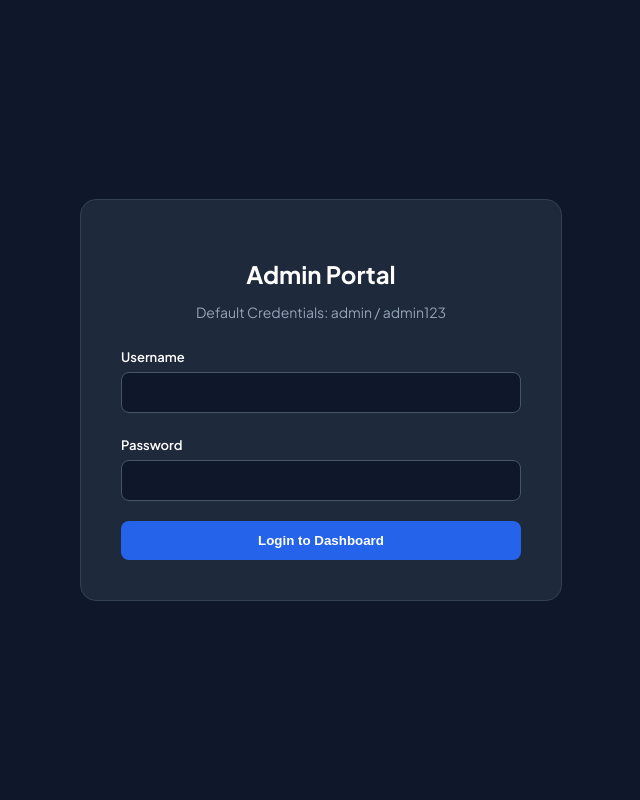
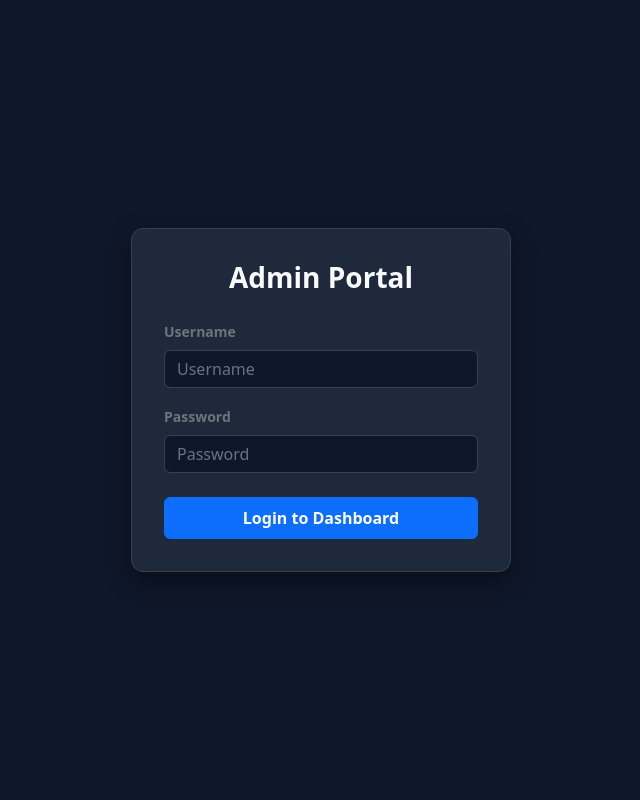
Before and after one commit to rroonjha55o2-cell/NexusDigital-Web-Project, a PHP site: page /admin_login.php in a window 1280 px wide. Shown: the whole page, without its empty margins (319-959 px from the left). Run offline with PHP 8.4, Linux system fonts and the light colour scheme.

Commit message:
Update admin_login.php

```diff
--- a/admin_login.php
+++ b/admin_login.php
@@ -1,63 +1,93 @@
 <?php
-// NexusDigital - Admin Authentication
-// Handles secure admin login credentials and session initialization
+// NexusDigital - Admin Login Panel
 session_start();
 include('db.php');
 
-$error = "";
+if (isset($_SESSION['admin_logged_in'])) {
+    header('Location: admin_dashboard.php');
+    exit();
+}
 
-if ($_SERVER["REQUEST_METHOD"] == "POST") {
-    $username = $conn->real_escape_string($_POST['username']);
-    $password = $_POST['password'];
+$error = '';
 
-    $result = $conn->query("SELECT * FROM admin_users WHERE username='$username'");
-    if ($result && $result->num_rows > 0) {
-        $admin = $result->fetch_assoc();
-        // Checking plaintext or hash for simplicity
-        if ($password === $admin['password']) {
+if ($_SERVER['REQUEST_METHOD'] == 'POST') {
+    $username = trim($_POST['username']);
+    $password = trim($_POST['password']);
+
+    // Custom Admin Credentials Verification
+    if ($username === 'Abdul rehman' && $password === 'rehman5502') {
         $_SESSION['admin_logged_in'] = true;
-            $_SESSION['admin_username'] = $admin['username'];
-            header("Location: admin_dashboard.php");
+        header('Location: admin_dashboard.php');
         exit();
     } else {
-            $error = "Invalid Password!";
-        }
-    } else {
-        $error = "Admin user not found!";
+        $error = 'Ghalat Username ya Password!';
     }
 }
 ?>
+
 <!DOCTYPE html>
 <html lang="en">
 <head>
     <meta charset="UTF-8">
-    <title>Admin Login | NexusDigital</title>
-    <link href="https://fonts.googleapis.com/css2?family=Plus+Jakarta+Sans:wght@400;600;700&display=swap" rel="stylesheet">
+    <meta name="viewport" content="width=device-width, initial-scale=1.0">
+    <title>Admin Login - NexusDigital</title>
+    <link href="https://cdn.jsdelivr.net/npm/bootstrap@5.3.0/dist/css/bootstrap.min.css" rel="stylesheet">
     <style>
-        body { background: #0f172a; color: white; font-family: 'Plus Jakarta Sans', sans-serif; display: flex; align-items: center; justify-content: center; height: 100vh; margin: 0; }
-        .login-card { background: #1e293b; padding: 40px; border-radius: 16px; width: 100%; max-width: 400px; border: 1px solid #334155; }
-        .form-control { width: 100%; padding: 12px; margin-top: 6px; margin-bottom: 20px; border-radius: 8px; border: 1px solid #475569; background: #0f172a; color: white; box-sizing: border-box; }
-        .btn { width: 100%; padding: 12px; background: #2563eb; color: white; border: none; border-radius: 8px; font-weight: 700; cursor: pointer; }
+        body {
+            background-color: #0f172a;
+            color: #f8fafc;
+            min-height: 100vh;
+            display: flex;
+            align-items: center;
+            justify-content: center;
+            padding: 15px;
+        }
+        .login-card {
+            background-color: #1e293b;
+            border: 1px solid #334155;
+            border-radius: 12px;
+            padding: 2rem;
+            width: 100%;
+            max-width: 380px;
+            box-shadow: 0 10px 25px rgba(0, 0, 0, 0.4);
+        }
+        .form-control {
+            background-color: #0f172a;
+            border: 1px solid #334155;
+            color: #ffffff;
+        }
+        .form-control:focus {
+            background-color: #0f172a;
+            border-color: #3b82f6;
+            color: #ffffff;
+            box-shadow: 0 0 0 0.25rem rgba(59, 130, 246, 0.25);
+        }
+        .form-control::placeholder {
+            color: #64748b;
+        }
     </style>
 </head>
 <body>
+
 <div class="login-card">
-        <h2 style="margin-bottom: 8px; text-align: center;">Admin Portal</h2>
-        <p style="color: #94a3b8; font-size: 14px; text-align: center; margin-bottom: 24px;">Default Credentials: admin / admin123</p>
+    <h3 class="text-center fw-bold mb-4">Admin Portal</h3>
 
     <?php if($error): ?>
-            <div style="background: #fee2e2; color: #b91c1c; padding: 10px; border-radius: 6px; font-size: 13px; margin-bottom: 15px;"><?php echo $error; ?></div>
+        <div class="alert alert-danger py-2 small text-center"><?php echo $error; ?></div>
     <?php endif; ?>
 
     <form method="POST">
-            <label style="font-size: 13px; font-weight: 600;">Username</label>
-            <input type="text" name="username" class="form-control" required>
-
-            <label style="font-size: 13px; font-weight: 600;">Password</label>
-            <input type="password" name="password" class="form-control" required>
-
-            <button type="submit" class="btn">Login to Dashboard</button>
+        <div class="mb-3">
+            <label class="form-label small text-secondary fw-semibold">Username</label>
+            <input type="text" name="username" class="form-control" placeholder="Username" required autocomplete="off">
+        </div>
+        <div class="mb-4">
+            <label class="form-label small text-secondary fw-semibold">Password</label>
+            <input type="password" name="password" class="form-control" placeholder="Password" required>
+        </div>
+        <button type="submit" class="btn btn-primary w-100 fw-semibold py-2">Login to Dashboard</button>
     </form>
 </div>
+
 </body>
 </html>
```
Lines whose indentation alone changed are shown as unchanged.
